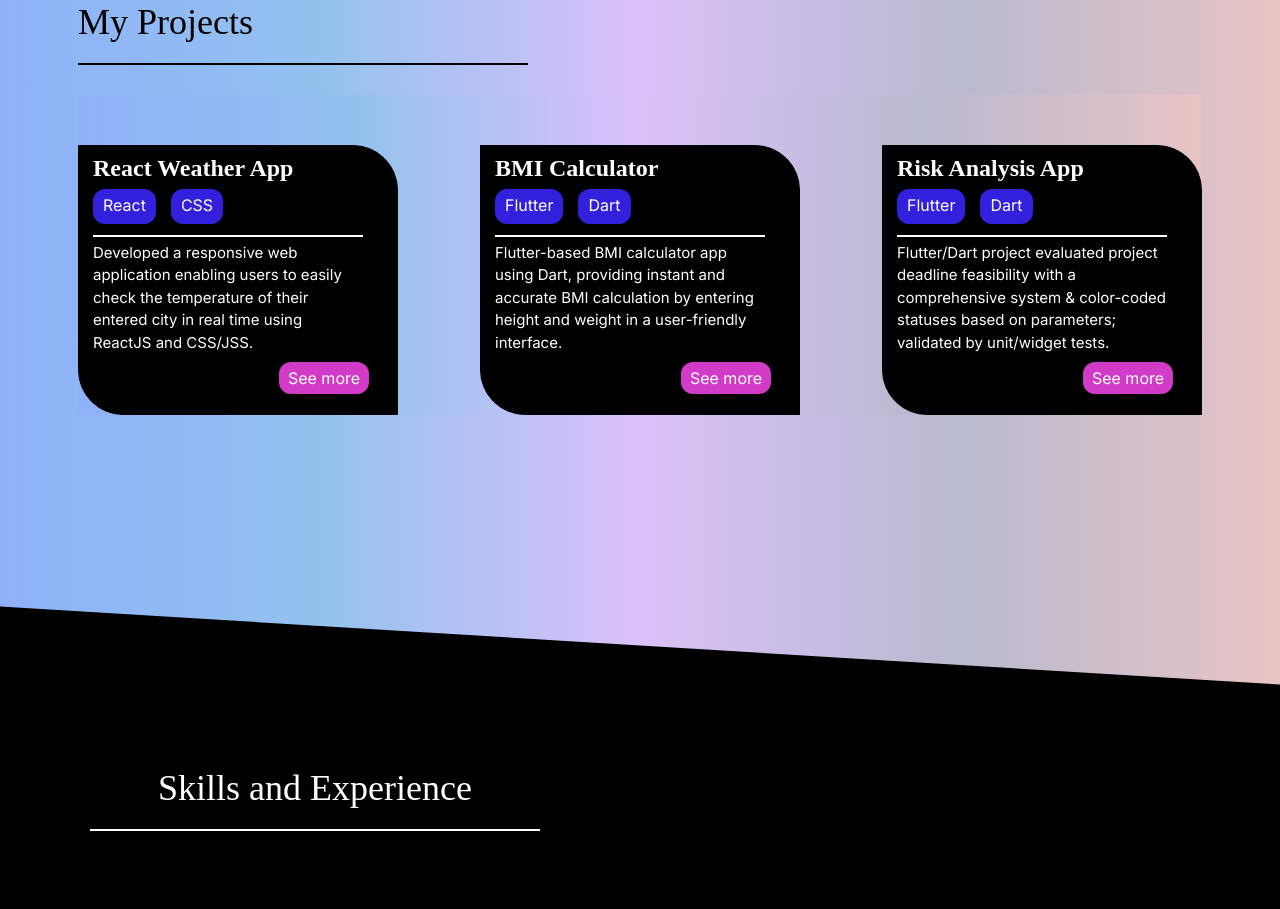
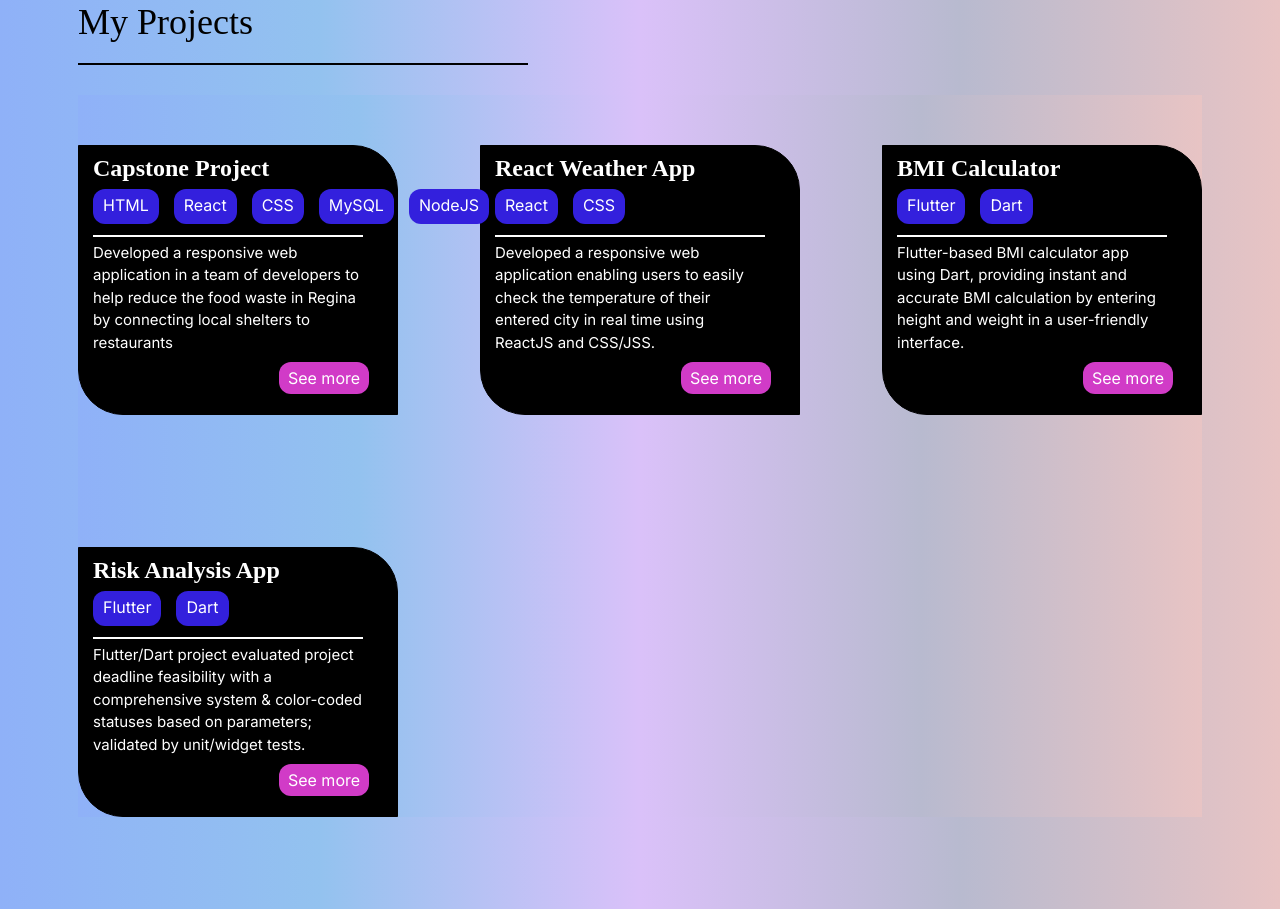
Before and after one commit to FaizahKolapo/FaizahKolapo.github.io, a website built with Parcel: page index.html in a window 1280 px wide. Shown: the part 1695-2604 px from the top of the page. Built offline with nearby package versions, Linux system fonts and the light colour scheme.

Commit message:
Add new project

```diff
--- a/index.html
+++ b/index.html
@@ -99,6 +99,38 @@
           <div id="project-title-line" class="line-summary"></div>
         </div>
         <div class="container grid grid--1x3 contain-projects block-projects">
+          <div class="card grid">
+            <h3 class="project-head">Capstone Project</h3>
+            <div class="tech-used">
+              <div class="tech-container">
+                <p class="tech-text">HTML</p>
+              </div>
+              <div class="tech-container">
+                <p class="tech-text">React</p>
+              </div>
+              <div class="tech-container">
+                <p class="tech-text">CSS</p>
+              </div>
+              <div class="tech-container">
+                <p class="tech-text">MySQL</p>
+              </div>
+              <div class="tech-container">
+                <p class="tech-text">NodeJS</p>
+              </div>
+            </div>
+            <div class="project-line"></div>
+            <p class="react-app">
+              Developed a responsive web application in a team of developers to help reduce the food
+              waste in Regina by connecting local shelters to restaurants
+            </p>
+            <button class="visit-project">
+              <a
+                class="redirect"
+                href="https://cheerful-sprinkles-3e6369.netlify.app/"
+                >See more</a
+              >
+            </button>
+          </div>
           <div class="card grid">
             <h3 class="project-head">React Weather App</h3>
             <div class="tech-used">
```
